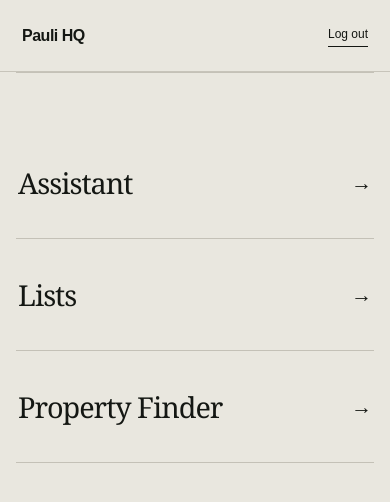
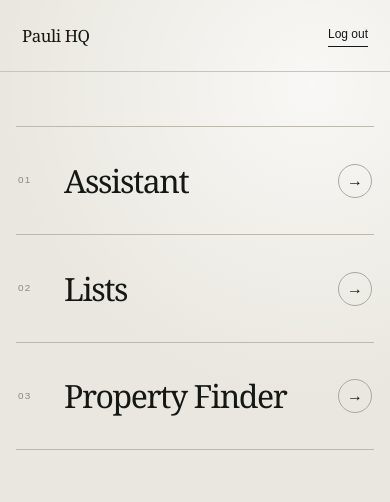
Before and after one commit to vbvcj5mj98-ctrl/paulihq-site, a Next.js app: page /portal in a window 390 px wide. Shown: the top 502 px of the page. Built offline with nearby package versions, Linux system fonts and the light colour scheme.

Commit message:
Add files via upload

```diff
--- /dev/null
+++ b/app/HqMenu.tsx
@@ -0,0 +1,15 @@
+"use client";
+
+export default function HqMenu({ current }: { current: string }) {
+  return (
+    <label className="hq-menu">
+      <span className="sr-only">Jump to</span>
+      <select aria-label="Jump to another Pauli HQ tool" value={current} onChange={(event) => window.location.assign(event.target.value)}>
+        <option value="/portal">Pauli HQ</option>
+        <option value="/assistant">Assistant</option>
+        <option value="/lists">Lists</option>
+        <option value="/properties">Property Finder</option>
+      </select>
+    </label>
+  );
+}
--- a/app/assistant/page.tsx
+++ b/app/assistant/page.tsx
@@ -2,6 +2,7 @@
 
 import Link from "next/link";
 import { FormEvent, useEffect, useRef, useState } from "react";
+import HqMenu from "../HqMenu";
 
 type Message = { role: "user" | "assistant"; content: string; created_at?: number };
 
@@ -54,7 +55,7 @@ export default function AssistantPage() {
     <main className="assistant-page">
       <header className="assistant-header">
         <Link href="/portal" className="assistant-back">← Pauli HQ</Link>
-        <div className="assistant-state"><span /> Private assistant</div>
+        <HqMenu current="/assistant" />
       </header>
 
       <section className="chat-shell">
--- a/app/globals.css
+++ b/app/globals.css
@@ -36,9 +36,9 @@ a { color: inherit; text-decoration: none; }
 .form-success { color: #2c6a4a; }
 .setup-card > p { margin: -4px 0 34px; color: #65675f; line-height: 1.55; }
 .sr-only { position: absolute; width: 1px; height: 1px; padding: 0; margin: -1px; overflow: hidden; clip: rect(0, 0, 0, 0); white-space: nowrap; border: 0; }
-.hq-page { min-height: 100svh; background: #e9e7df; color: var(--dark); }
+.hq-page { min-height: 100svh; background: radial-gradient(circle at 80% 10%, rgba(255,255,255,.7), transparent 38%), #e9e7df; color: var(--dark); }
 .hq-header { height: 82px; padding: 0 max(28px, calc((100vw - 1240px) / 2)); display: flex; align-items: center; justify-content: space-between; border-bottom: 1px solid #c7c4ba; }
-.hq-mark { font-weight: 700; letter-spacing: -.03em; }
+.hq-mark { font-family: Georgia, 'Times New Roman', serif; font-size: 1.05rem; letter-spacing: -.025em; }
 .hq-actions { display: flex; align-items: center; gap: 24px; font-size: .75rem; }
 .hq-actions a { border-bottom: 1px solid currentColor; }
 .hq-actions form { margin: 0; }
@@ -47,13 +47,14 @@ a { color: inherit; text-decoration: none; }
 .hq-hero h1 { max-width: 850px; margin: 0 0 50px; font-family: Georgia, 'Times New Roman', serif; font-size: clamp(3.6rem, 7.5vw, 7rem); font-weight: 400; line-height: .95; letter-spacing: -.055em; }
 .ask-box { width: min(100%, 820px); min-height: 72px; padding: 0 22px; display: flex; align-items: center; justify-content: space-between; border: 1px solid #aaa89f; background: rgba(255,255,255,.36); color: #676961; font: inherit; text-align: left; }
 .ask-box strong { color: #8a5e49; font-size: .68rem; letter-spacing: .12em; text-transform: uppercase; }
-.hq-grid { width: min(100% - 48px, 1240px); margin: auto; padding: 90px 0; display: grid; grid-template-columns: repeat(2, 1fr); border-top: 1px solid #c4c1b7; }
-.hq-card { min-height: 150px; padding: 28px 4px; display: flex; align-items: center; justify-content: space-between; border-bottom: 1px solid #c4c1b7; background: transparent; }
-.hq-card:nth-child(odd) { padding-right: 32px; border-right: 1px solid #c4c1b7; }
-.hq-card:nth-child(even) { padding-left: 32px; }
-.hq-card h2 { margin: 0; font-family: Georgia, 'Times New Roman', serif; font-size: clamp(1.8rem, 3vw, 2.7rem); font-weight: 400; letter-spacing: -.035em; }
-.hq-card > span { font-size: 1.3rem; transition: transform 160ms ease; }
-.hq-card:hover > span { transform: translateX(4px); }
+.hq-grid { width: min(100% - 48px, 900px); margin: auto; padding: clamp(70px, 12vh, 130px) 0; display: grid; grid-template-columns: 1fr; }
+.hq-card { min-height: 132px; padding: 0 8px; display: grid; grid-template-columns: 64px 1fr auto; gap: 24px; align-items: center; border-top: 1px solid #bcb9af; background: transparent; transition: padding 180ms ease, background 180ms ease; }
+.hq-card:last-child { border-bottom: 1px solid #bcb9af; }
+.hq-card small { color: #888a82; font-size: .62rem; letter-spacing: .12em; }
+.hq-card h2 { margin: 0; font-family: Georgia, 'Times New Roman', serif; font-size: clamp(2rem, 4.5vw, 3.5rem); font-weight: 400; letter-spacing: -.045em; }
+.hq-card > span { width: 40px; height: 40px; display: grid; place-items: center; border: 1px solid #aaa89f; border-radius: 50%; font-size: 1rem; transition: transform 160ms ease, background 160ms ease, color 160ms ease; }
+.hq-card:hover, .hq-card:focus-visible { padding-left: 18px; padding-right: 18px; background: rgba(255,255,255,.32); outline: none; }
+.hq-card:hover > span, .hq-card:focus-visible > span { transform: translateX(3px); background: #1b2929; color: white; }
 .card-status { margin-top: 28px; color: #888a82; font-size: .64rem; letter-spacing: .13em; text-transform: uppercase; }
 .card-link { width: fit-content; border-bottom: 1px solid currentColor; color: inherit; }
 
@@ -62,6 +63,8 @@ a { color: inherit; text-decoration: none; }
 .assistant-back { font-weight: 650; }
 .assistant-state { display: flex; align-items: center; gap: 8px; color: #686a63; }
 .assistant-state span { width: 7px; height: 7px; border-radius: 50%; background: #42735b; box-shadow: 0 0 0 4px rgba(66,115,91,.12); }
+.hq-menu select { height: 36px; padding: 0 32px 0 12px; border: 1px solid #b8b5ab; border-radius: 0; background: rgba(255,255,255,.28); color: inherit; font: inherit; font-size: .72rem; cursor: pointer; }
+.properties-nav { display: flex; align-items: center; gap: 16px; }
 .chat-shell { width: min(100%, 860px); min-height: calc(100svh - 72px); margin: auto; padding: 64px 24px 150px; }
 .chat-heading { padding-bottom: 46px; border-bottom: 1px solid #c7c4ba; }
 .chat-heading h1 { margin: 0 0 14px; font-family: Georgia, 'Times New Roman', serif; font-size: clamp(3.2rem, 8vw, 6rem); font-weight: 400; letter-spacing: -.055em; }
@@ -165,8 +168,10 @@ a { color: inherit; text-decoration: none; }
   .back-link { top: 24px; left: 22px; }
   .hq-header { height: 72px; padding: 0 22px; }
   .hq-hero { width: min(100% - 32px, 1240px); padding: 70px 0 44px; }
-  .hq-grid { width: min(100% - 32px, 1240px); padding-top: 54px; grid-template-columns: 1fr; }
-  .hq-card { min-height: 112px; padding: 22px 2px !important; border-right: 0 !important; }
+  .hq-grid { width: min(100% - 32px, 900px); padding-top: 54px; }
+  .hq-card { min-height: 108px; padding: 0 2px; grid-template-columns: 36px 1fr auto; gap: 10px; }
+  .hq-card:hover, .hq-card:focus-visible { padding-left: 8px; padding-right: 8px; }
+  .hq-card > span { width: 34px; height: 34px; }
   .chat-shell { padding: 42px 18px 145px; }
   .chat-starters { grid-template-columns: 1fr; }
   .chat-message { grid-template-columns: 38px 1fr; gap: 10px; }
--- a/app/lists/page.tsx
+++ b/app/lists/page.tsx
@@ -2,6 +2,7 @@
 
 import Link from "next/link";
 import { FormEvent, useCallback, useEffect, useState } from "react";
+import HqMenu from "../HqMenu";
 
 type Kind = "project" | "grocery";
 type Item = { id: number; owner: string; text: string; completed: number; created_at: number };
@@ -64,7 +65,7 @@ export default function ListsPage() {
 
   return (
     <main className="lists-page">
-      <header className="properties-header"><Link href="/portal">← Pauli HQ</Link><span>Shared with Carson &amp; Jessica</span></header>
+      <header className="properties-header"><Link href="/portal">← Pauli HQ</Link><HqMenu current="/lists" /></header>
       <section className="lists-shell">
         <div className="lists-heading"><p className="kicker">AI-powered lists</p><h1>{kind === "project" ? "Turn plans into progress." : "Make shopping simple."}</h1></div>
         <nav className="property-tabs"><button className={kind === "project" ? "active" : ""} onClick={() => setKind("project")}>Projects</button><button className={kind === "grocery" ? "active" : ""} onClick={() => setKind("grocery")}>Grocery list</button></nav>
--- a/app/portal/page.tsx
+++ b/app/portal/page.tsx
@@ -19,8 +19,9 @@ export default function PortalPage() {
       </header>
 
       <section className="hq-grid" aria-label="Pauli HQ spaces">
-        {spaces.map((space) => (
+        {spaces.map((space, index) => (
           <Link className="hq-card" href={space.href} key={space.title}>
+            <small>{String(index + 1).padStart(2, "0")}</small>
             <h2>{space.title}</h2>
             <span aria-hidden="true">→</span>
           </Link>
--- a/app/properties/page.tsx
+++ b/app/properties/page.tsx
@@ -2,6 +2,7 @@
 
 import Link from "next/link";
 import { FormEvent, useCallback, useEffect, useState } from "react";
+import HqMenu from "../HqMenu";
 
 type Mode = "primary" | "income";
 type Listing = { source_id: string; address: string; city?: string; state?: string; zip_code?: string; property_type?: string; price?: number; bedrooms?: number; bathrooms?: number; square_feet?: number; days_on_market?: number; search_label: string; ai_score?: number; ai_summary?: string; latitude?: number; longitude?: number };
@@ -51,7 +52,7 @@ export default function PropertiesPage() {
     <main className="properties-page">
       <header className="properties-header">
         <Link href="/portal">← Pauli HQ</Link>
-        <button onClick={() => setShowSearch((value) => !value)}>+ Add region</button>
+        <div className="properties-nav"><button onClick={() => setShowSearch((value) => !value)}>+ Add region</button><HqMenu current="/properties" /></div>
       </header>
       <section className="properties-hero">
         <p className="kicker">AI Property Finder</p>
```
Also changed, not shown: worker/index.ts (+10 -10 lines).
